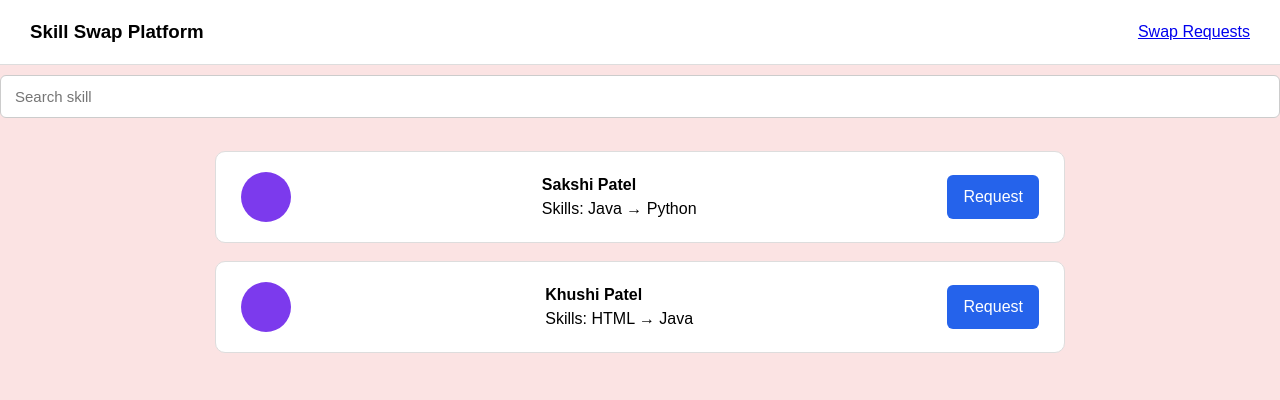
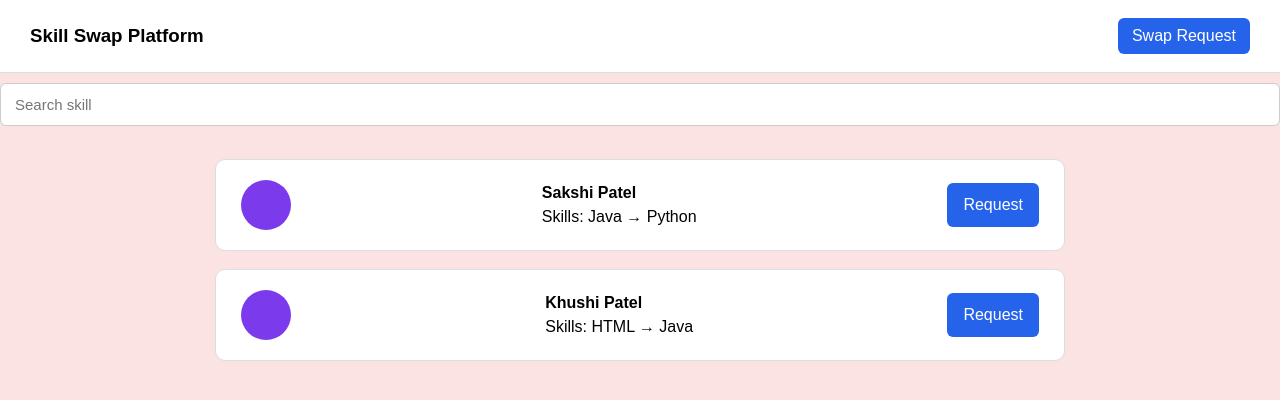
Before and after one commit to Sakshi-1008/Skill-Swap-Platform, a plain HTML site: page frontend/home.html in a window 1280 px wide. Drawn offline with Linux system fonts and the light colour scheme.

Commit message:
change in home page

```diff
--- a/frontend/home.html
+++ b/frontend/home.html
@@ -8,7 +8,7 @@
 
 <header>
   <h3>Skill Swap Platform</h3>
-  <a href="requests.html">Swap Requests</a>
+ <a href="#" class="btn">Swap Request</a>
 </header>
 
 <div class="search-bar">
```
